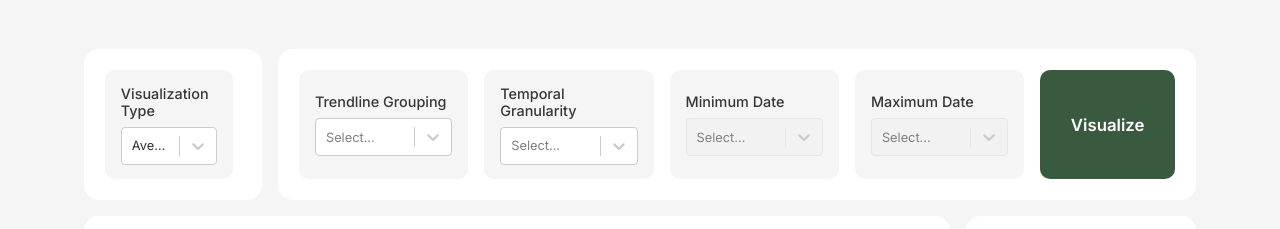
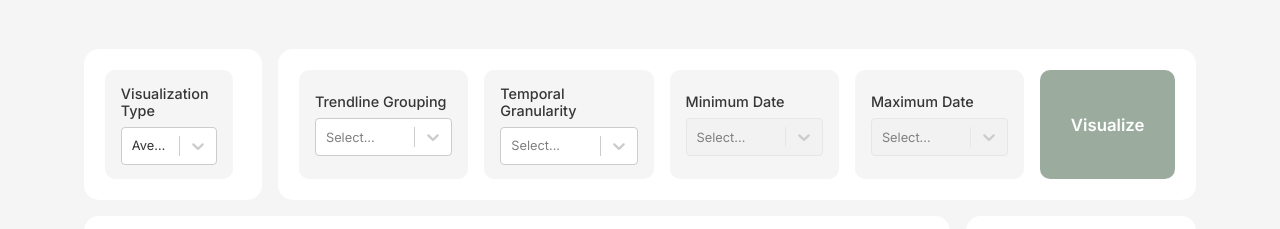
Before and after one commit to sheehan-j/cis4301-project, a React (Create React App) app in the folder frontend/: page /visualization in a window 1280 px wide. Shown: the part 136-365 px from the top of the page. Built offline with nearby package versions, Linux system fonts and the light colour scheme; no server answers.

Commit message:
Button styling effects

```diff
--- a/frontend/src/components/Selector.jsx
+++ b/frontend/src/components/Selector.jsx
@@ -11,7 +11,12 @@ const Selector = ({
 	return (
 		<div style={styles.parameterContainer}>
 			<div style={styles.parameterLabel}>{label}</div>
-			<div style={styles.selectWrapper}>
+			<div
+				style={{
+					...styles.selectWrapper,
+					cursor: isDisabled ? "not-allowed" : "pointer",
+				}}
+			>
 				<Select
 					options={selectOptions}
 					value={value}
--- a/frontend/src/screens/VisualizationScr.css
+++ b/frontend/src/screens/VisualizationScr.css
@@ -13,6 +13,29 @@
 	}
 }
 
+.buttonScale {
+	transition: all ease 0.1s;
+}
+
+.buttonScale:active {
+	transform: scale(1.01);
+}
+
+.hoverFade {
+	width: 100%;
+	height: 100%;
+	position: absolute;
+	top: 0;
+	left: 0;
+	background-color: rgba(30, 30, 30, 0.15);
+	opacity: 0;
+	transition: all ease 0.1s;
+}
+
+.hoverFade:hover {
+	opacity: 1;
+}
+
 .hideScrollbar {
 	-ms-overflow-style: none;
 }
--- a/frontend/src/screens/VisualizationScr.jsx
+++ b/frontend/src/screens/VisualizationScr.jsx
@@ -62,6 +62,8 @@ const VisualizationScr = () => {
 	const [minDateOption, setMinDateOption] = useState(null);
 	const [maxDateOption, setMaxDateOption] = useState(null);
 	const [dateSelectIsDisabled, setDateSelectIsDisabled] = useState(true);
+	const [visualizeButtonIsDisabled, setVisualizeButtonIsDisabled] =
+		useState(true);
 	const [activeTrendlines, setActiveTrendlines] = useState(0);
 	const [legend, setLegend] = useState(null);
 	const [totalTuples, setTotalTuples] = useState("...");
@@ -149,6 +151,40 @@ const VisualizationScr = () => {
 			setCurrentDateOptions(null);
 		}
 	}, [granularityOption]);
+
+	useEffect(() => {
+		switch (activeVisType.value) {
+			case "average":
+			case "maximal":
+				setVisualizeButtonIsDisabled(
+					!groupingOption ||
+						!granularityOption ||
+						!minDateOption ||
+						!maxDateOption
+				);
+				break;
+			case "difference":
+				setVisualizeButtonIsDisabled(
+					!diffTrendline1Option ||
+						!diffTrendline2Option ||
+						!granularityOption ||
+						!minDateOption ||
+						!maxDateOption
+				);
+				break;
+			default:
+				alert("Error in determining visualization button state.");
+				break;
+		}
+	}, [
+		activeVisType,
+		groupingOption,
+		diffTrendline1Option,
+		diffTrendline2Option,
+		granularityOption,
+		minDateOption,
+		maxDateOption,
+	]);
 
 	// Clear fields on visualization type change
 	useEffect(() => {
@@ -258,7 +294,6 @@ const VisualizationScr = () => {
 						/>
 					</div>
 					<div style={styles.parametersSection}>
-						{activeVisType.value === "average" && (
 						<div
 							style={{
 								width: "100%",
@@ -266,6 +301,9 @@ const VisualizationScr = () => {
 								flexDirection: "row",
 							}}
 						>
+							{(activeVisType.value === "average" ||
+								activeVisType.value === "maximal") && (
+								<>
 									<Selector
 										label={"Trendline Grouping"}
 										selectOptions={trendlineGroupingOptions}
@@ -275,7 +313,9 @@ const VisualizationScr = () => {
 									/>
 									<Selector
 										label={"Temporal Granularity"}
-									selectOptions={temporalGranularityOptions}
+										selectOptions={
+											temporalGranularityOptions
+										}
 										value={granularityOption}
 										onChange={setGranularityOption}
 										isDisabled={false}
@@ -294,24 +334,10 @@ const VisualizationScr = () => {
 										onChange={setMaxDateOption}
 										isDisabled={dateSelectIsDisabled}
 									/>
-								<div
-									style={styles.visualizeButton}
-									onClick={handleVisualize}
-								>
-									<div style={styles.visualizeText}>
-										Visualize
-									</div>
-								</div>
-							</div>
+								</>
 							)}
 							{activeVisType.value === "difference" && (
-							<div
-								style={{
-									width: "100%",
-									display: "flex",
-									flexDirection: "row",
-								}}
-							>
+								<>
 									<Selector
 										label={"Trendline 1"}
 										selectOptions={diffTrendlineOptions}
@@ -328,7 +354,9 @@ const VisualizationScr = () => {
 									/>
 									<Selector
 										label={"Temporal Granularity"}
-									selectOptions={temporalGranularityOptions}
+										selectOptions={
+											temporalGranularityOptions
+										}
 										value={granularityOption}
 										onChange={setGranularityOption}
 										isDisabled={false}
@@ -347,62 +375,31 @@ const VisualizationScr = () => {
 										onChange={setMaxDateOption}
 										isDisabled={dateSelectIsDisabled}
 									/>
+								</>
+							)}
 							<div
-									style={styles.visualizeButton}
-									onClick={handleVisualize}
+								style={{
+									...styles.visualizeButton,
+									opacity: visualizeButtonIsDisabled
+										? 0.5
+										: 1,
+									cursor: visualizeButtonIsDisabled
+										? "not-allowed"
+										: "pointer",
+								}}
+								onClick={
+									visualizeButtonIsDisabled
+										? () => {}
+										: handleVisualize
+								}
+								className="buttonScale"
 							>
+								<div className="hoverFade"></div>
 								<div style={styles.visualizeText}>
 									Visualize
 								</div>
 							</div>
 						</div>
-						)}
-						{activeVisType.value === "maximal" && (
-							<div
-								style={{
-									width: "100%",
-									display: "flex",
-									flexDirection: "row",
-								}}
-							>
-								<Selector
-									label={"Trendline Grouping"}
-									selectOptions={trendlineGroupingOptions}
-									value={groupingOption}
-									onChange={setGroupingOption}
-									isDisabled={false}
-								/>
-								<Selector
-									label={"Temporal Granularity"}
-									selectOptions={temporalGranularityOptions}
-									value={granularityOption}
-									onChange={setGranularityOption}
-									isDisabled={false}
-								/>
-								<Selector
-									label={"Minimum Date"}
-									selectOptions={currentDateOptions}
-									value={minDateOption}
-									onChange={setMinDateOption}
-									isDisabled={dateSelectIsDisabled}
-								/>
-								<Selector
-									label={"Maximum Date"}
-									selectOptions={currentDateOptions}
-									value={maxDateOption}
-									onChange={setMaxDateOption}
-									isDisabled={dateSelectIsDisabled}
-								/>
-								<div
-									style={styles.visualizeButton}
-									onClick={handleVisualize}
-								>
-									<div style={styles.visualizeText}>
-										Visualize
-									</div>
-								</div>
-							</div>
-						)}
 					</div>
 				</div>
 
@@ -480,6 +477,13 @@ const VisualizationScr = () => {
 											fontWeight: "400",
 											fontFamily: "Inter",
 											fontSize: "0.8rem",
+											cursor:
+												!groupingOption ||
+												!granularityOption ||
+												!minDateOption ||
+												!maxDateOption
+													? "not-allowed"
+													: "pointer",
 										}}
 									>
 										<Select
@@ -626,7 +630,8 @@ const styles = {
 		paddingRight: "1rem",
 		borderRadius: "10px",
 		marginLeft: "0.5rem",
-		cursor: "pointer",
+		position: "relative",
+		overflow: "hidden",
 	},
 	visualizeText: {
 		fontFamily: "Inter",
```
Lines whose indentation alone changed are shown as unchanged.
